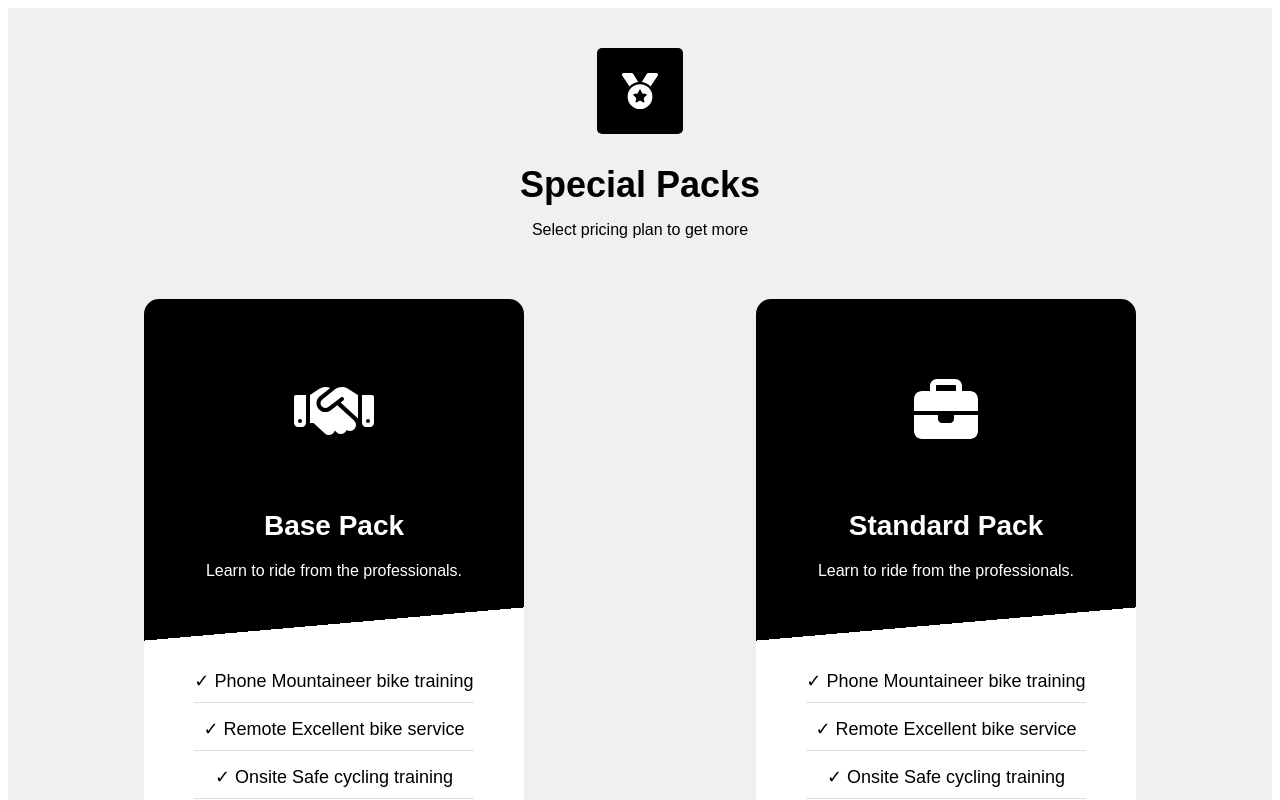
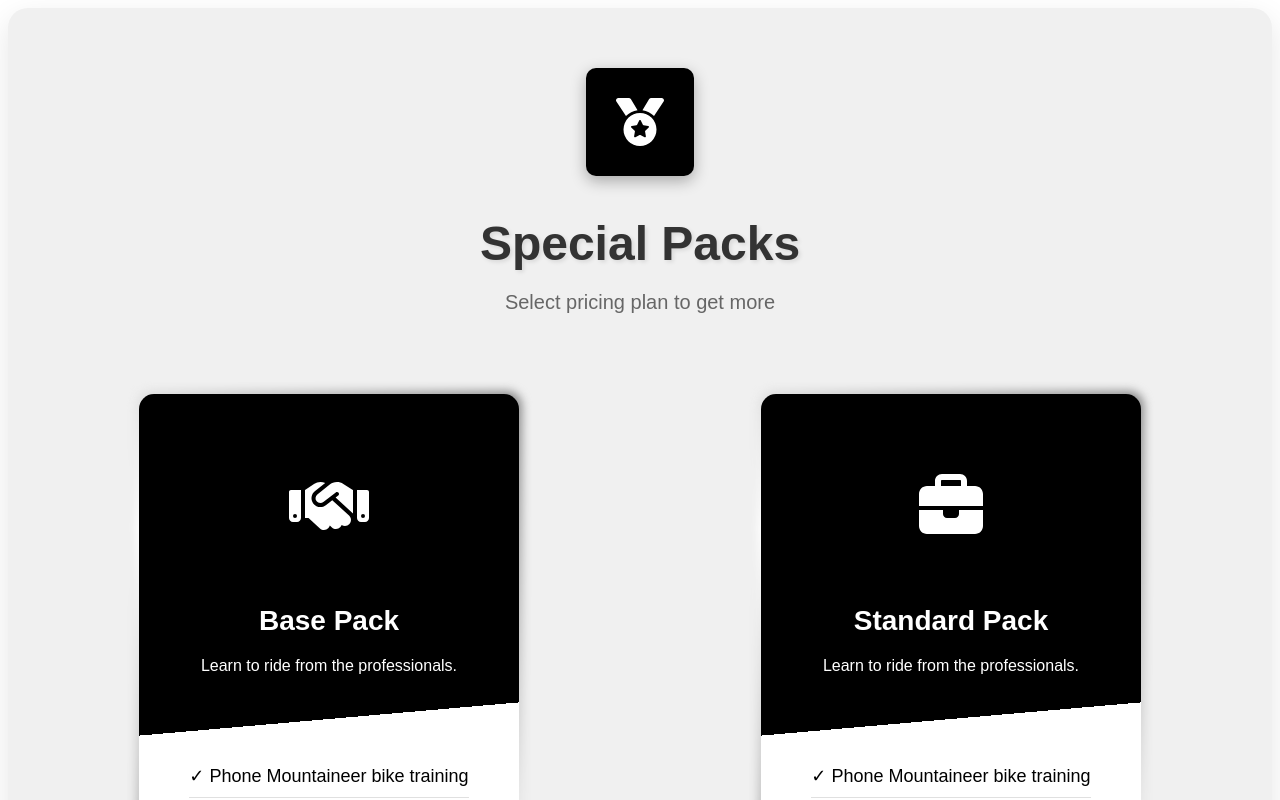
Before and after one commit to AlessioMartella7/proj-html-vuejs, a Vue app: page / in a window 1280 px wide. Shown: the top 800 px of the page. Built offline with nearby package versions, Linux system fonts and the light colour scheme.

Commit message:
improved overall graphics - added icon to assets - added animations - improved graphics of the outside to cards

```diff
--- a/src/components/Packs.vue
+++ b/src/components/Packs.vue
@@ -5,7 +5,7 @@
                 <font-awesome-icon :icon="faMedal" class="icon medal-icon" />
             </div>
             <h1>Special Packs</h1>
-            <span>Select pricing plan to get more</span>
+            <span class="subtitle">Select pricing plan to get more</span>
         </div>
         <div class="pack-cards">
             <div v-for="pack in packs" :key="pack.name" class="pack-card">
@@ -26,9 +26,12 @@
                         </div>
                     </div>
                     <div class="pack-card-back">
-                        <h2>{{ pack.name }}</h2>
-                        <p class="price">{{ pack.price }}</p>
-                        <button class="send-request">Send Request!</button>
+                        <div class="wave"></div>
+                        <div class="wave"></div>
+                        <div class="wave"></div>
+                        <h2 class="dynamic-color">{{ pack.name }}</h2>
+                        <p class="price dynamic-color">{{ pack.price }}</p>
+                        <button class="send-request dynamic-color">Send Request!</button>
                     </div>
                 </div>
             </div>
@@ -63,31 +66,65 @@ export default {
     font-family: 'Poppins', sans-serif;
 }
 
+@keyframes rotateGlow {
+    0% {
+        background-position: 0% 50%;
+    }
+
+    50% {
+        background-position: 100% 50%;
+    }
+
+    100% {
+        background-position: 0% 50%;
+    }
+}
+
+@keyframes wave {
+    0% {
+        transform: rotate(0deg);
+    }
+
+    100% {
+        transform: rotate(360deg);
+    }
+}
+
 .packs {
     background-color: #f0f0f0;
-    padding: 40px;
+    padding: 60px 40px;
     display: flex;
     flex-direction: column;
     align-items: center;
     min-height: 50vh;
     max-width: 1400px;
     margin: 0 auto;
+    box-shadow: 0 10px 30px rgba(0, 0, 0, 0.1);
+    border-radius: 20px;
 
     .content {
         text-align: center;
-        margin-bottom: 60px;
+        margin-bottom: 80px;
 
         .icon-container {
             display: flex;
             justify-content: center;
             align-items: center;
-            margin-bottom: 30px;
+            margin-bottom: 40px;
         }
 
         h1 {
             font-weight: 800;
-            font-size: 36px;
-            margin-bottom: 15px;
+            font-size: 48px;
+            margin-bottom: 20px;
+            color: #333;
+            text-shadow: 2px 2px 4px rgba(0, 0, 0, 0.1);
+        }
+
+        .subtitle {
+            font-size: 20px;
+            color: #666;
+            font-weight: 300;
         }
     }
 
@@ -95,24 +132,25 @@ export default {
         display: flex;
         justify-content: space-around;
         flex-wrap: wrap;
-        gap: 40px;
+        gap: 60px;
     }
 }
 
 .icon {
-    border-radius: 5px;
+    border-radius: 10px;
     transition: transform 0.3s ease, box-shadow 0.3s ease, color 0.3s ease;
 
     &:hover {
         transform: translateY(-5px);
-        box-shadow: 0 5px 15px rgba(0, 0, 0, 0.1);
+        box-shadow: 0 10px 20px rgba(0, 0, 0, 0.2);
     }
 
     &.medal-icon {
         color: #fff;
         background-color: #000;
-        padding: 25px;
-        font-size: 36px;
+        padding: 30px;
+        font-size: 48px;
+        box-shadow: 0 5px 15px rgba(0, 0, 0, 0.3);
     }
 }
 
@@ -120,6 +158,22 @@ export default {
     width: 380px;
     height: 650px;
     perspective: 1000px;
+    position: relative;
+
+    &::before {
+        content: '';
+        position: absolute;
+        top: -3px;
+        left: -3px;
+        right: -3px;
+        bottom: -3px;
+        background: linear-gradient(45deg, #000000, #333333, #666666, #999999, #cccccc, #ffffff, #cccccc, #999999, #666666, #333333, #000000); // Cambiato i colori per adattarli allo stile generale
+        background-size: 400%;
+        z-index: -1;
+        filter: blur(5px);
+        animation: rotateGlow 20s linear infinite;
+        border-radius: 15px;
+    }
 
     &-inner {
         width: 100%;
@@ -155,19 +209,73 @@ export default {
     }
 
     &-back {
-        background: black;
-        color: white;
+        background: #333; // Cambiato il colore di sfondo per adattarlo allo stile generale
+        color: #fff; // Cambiato il colore del testo per adattarlo allo stile generale
         transform: rotateY(180deg);
         display: flex;
         flex-direction: column;
         justify-content: center;
         align-items: center;
         padding: 40px;
+        position: relative;
+        overflow: hidden;
+
+        .wave {
+            position: absolute;
+            width: 500px;
+            height: 350px; // Ridotto per limitare l'effetto alla parte alta
+            opacity: 0.6;
+            left: -50%;
+            top: 0; // Posizionato in alto
+            background-color: #666; // Cambiato il colore dell'onda per adattarlo allo stile generale
+            border-radius: 40%;
+            animation: wave 5s infinite linear;
+        }
+
+        .wave:nth-child(2) {
+            top: 5px; // Posizionato leggermente più in basso
+            animation: wave 7s infinite linear;
+        }
+
+        .wave:nth-child(3) {
+            top: 10px; // Posizionato ancora più in basso
+            animation: wave 9s infinite linear;
+        }
+
+        .dynamic-color {
+            position: relative;
+            z-index: 10;
+            background: linear-gradient(45deg, #000000, #333333, #666666, #999999, #cccccc, #ffffff, #cccccc, #999999, #666666, #333333, #000000); // Cambiato i colori del gradiente per adattarli allo stile generale
+            background-clip: text;
+            -webkit-background-clip: text;
+            color: rgba(255, 255, 255, 0.9);
+            mix-blend-mode: overlay;
+        }
 
         h2 {
             font-size: 18px;
             text-transform: uppercase;
             margin-bottom: 10px;
+        }
+
+        .price {
+            font-size: 36px;
+            margin-bottom: 20px;
+            font-weight: 800;
+        }
+
+        .send-request {
+            background: transparent;
+            border: 2px solid white;
+            padding: 10px 20px;
+            font-size: 18px;
+            cursor: pointer;
+            transition: all 0.3s ease;
+
+            &:hover {
+                background: white;
+                color: black;
+            }
         }
     }
 
@@ -223,16 +331,20 @@ export default {
         font-size: 36px;
         margin-bottom: 20px;
         font-weight: 800;
+        position: relative;
+        z-index: 1;
     }
 
     .send-request {
         background: transparent;
-        color: white;
+        color: rgba(255, 255, 255, 0.9);
         border: 2px solid white;
         padding: 10px 20px;
         font-size: 18px;
         cursor: pointer;
         transition: all 0.3s ease;
+        position: relative;
+        z-index: 1;
 
         &:hover {
             background: white;
```
Also changed, not shown: src/assets/packs-assets/racing-helmet-svgrepo-com.svg (added).
